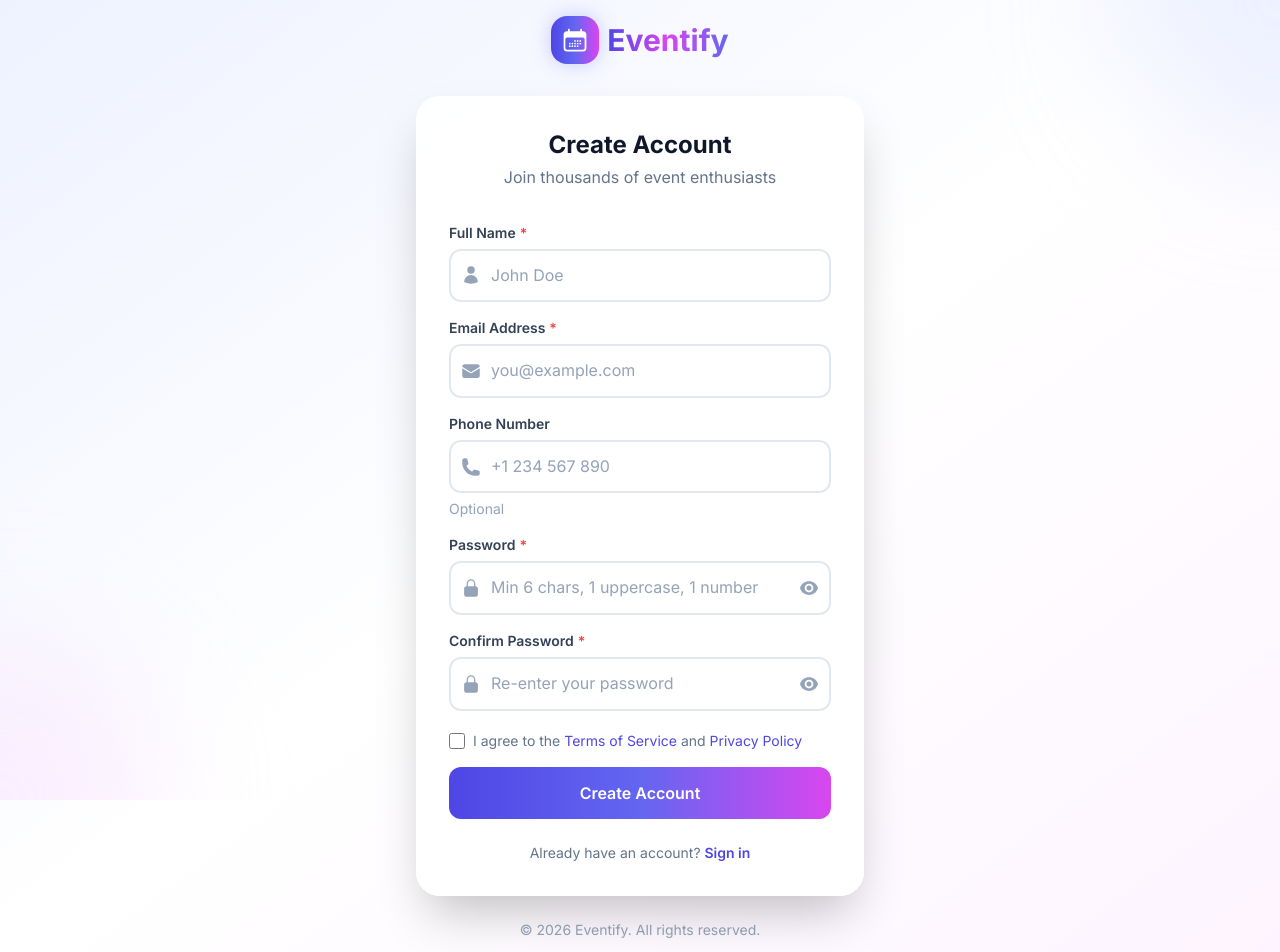
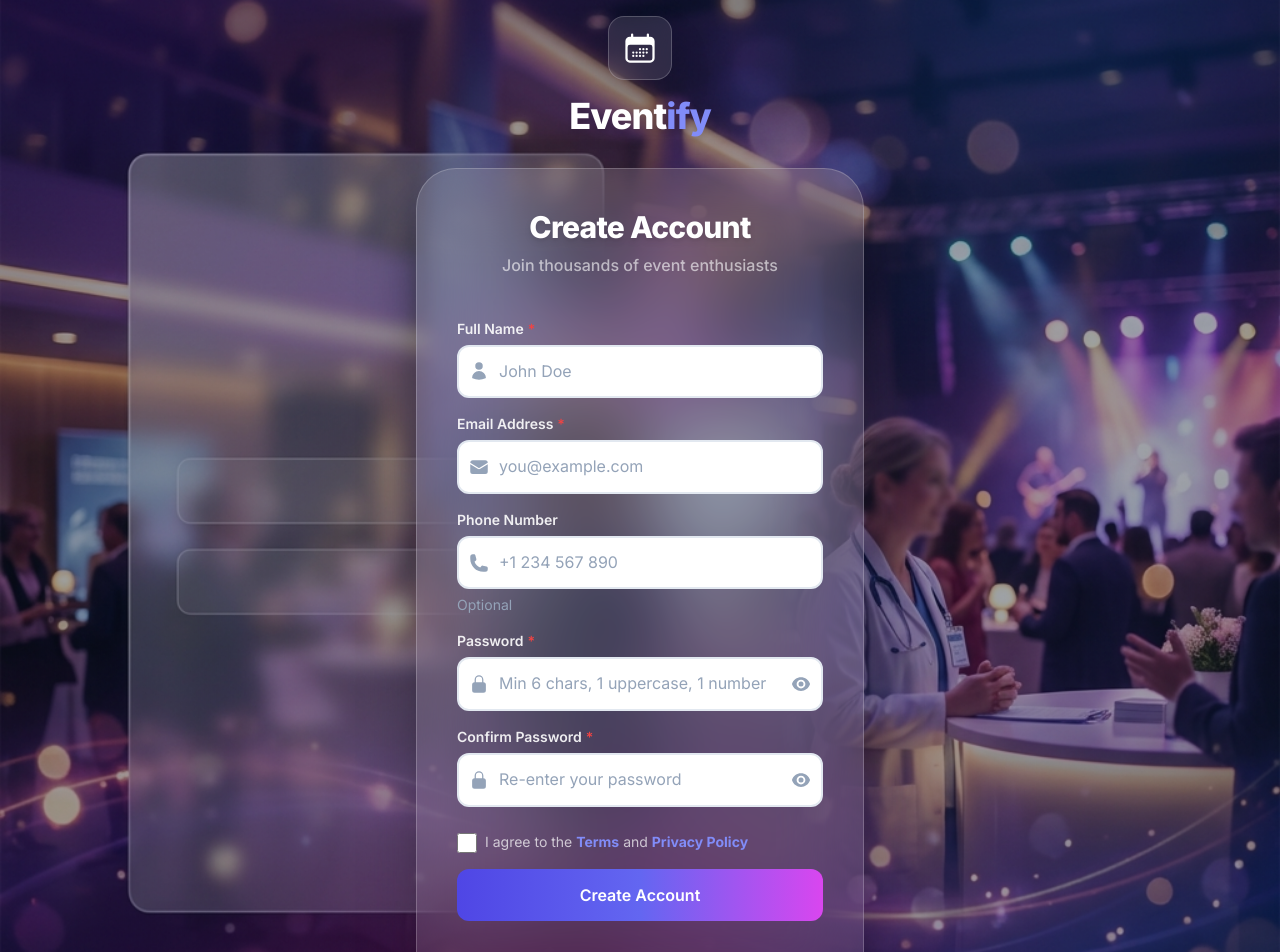
Before and after one commit to udithrpoojary04/Event-Management-Ticket-Booking, a React (Vite) app in the folder frontend/: page /register in a window 1280 px wide. Shown: the top 952 px of the page. Built offline with nearby package versions, Linux system fonts and the light colour scheme.

Commit message:
feat:login page style

```diff
--- a/frontend/src/components/ui/Input.jsx
+++ b/frontend/src/components/ui/Input.jsx
@@ -21,7 +21,7 @@ const Input = ({
             {label && (
                 <label
                     htmlFor={inputId}
-                    className="block text-sm font-semibold text-surface-700"
+                    className="block text-sm font-semibold text-white/90 mb-1"
                 >
                     {label}
                     {required && <span className="text-red-500 ml-1" aria-hidden="true">*</span>}
--- a/frontend/src/layouts/AuthLayout.jsx
+++ b/frontend/src/layouts/AuthLayout.jsx
@@ -1,32 +1,38 @@
 import { Outlet, Link } from 'react-router-dom';
 import { HiCalendarDays } from 'react-icons/hi2';
+import authBg from '../assets/auth-bg.png';
 
 const AuthLayout = () => {
     return (
-        <div className="min-h-screen gradient-bg-subtle flex items-center justify-center p-4">
+        <div
+            className="min-h-screen flex items-center justify-center p-4 relative overflow-hidden"
+            style={{
+                backgroundImage: `linear-gradient(rgba(15, 23, 42, 0.4), rgba(15, 23, 42, 0.4)), url(${authBg})`,
+                backgroundSize: 'cover',
+                backgroundPosition: 'center',
+            }}
+        >
+            <div className="relative w-full max-w-md z-10">
 
-            <div className="fixed inset-0 overflow-hidden pointer-events-none" aria-hidden="true">
-                <div className="absolute -top-40 -right-40 w-80 h-80 bg-primary-200/30 rounded-full blur-3xl" />
-                <div className="absolute -bottom-40 -left-40 w-80 h-80 bg-accent-200/30 rounded-full blur-3xl" />
-            </div>
-
-            <div className="relative w-full max-w-md">
-
-                <Link to="/" className="flex items-center justify-center gap-2 mb-8">
-                    <div className="w-12 h-12 rounded-2xl gradient-bg flex items-center justify-center shadow-glow">
-                        <HiCalendarDays className="w-7 h-7 text-white" />
+                <Link to="/" className="flex flex-col items-center justify-center gap-4 mb-8 group transition-transform duration-500 hover:scale-105">
+                    <div className="w-16 h-16 rounded-2xl bg-white/10 backdrop-blur-md border border-white/20 flex items-center justify-center shadow-2xl group-hover:shadow-primary-500/20 group-hover:border-white/40 transition-all">
+                        <HiCalendarDays className="w-9 h-9 text-white group-hover:text-primary-200 transition-colors" />
                     </div>
-                    <span className="text-3xl font-bold gradient-text">Eventify</span>
+                    <span className="text-4xl font-extrabold tracking-tight text-white drop-shadow-lg">
+                        Event<span className="text-primary-400">ify</span>
+                    </span>
                 </Link>
 
-                {/* Card */}
-                <div className="bg-white/90 backdrop-blur-xl rounded-3xl shadow-2xl border border-white/60 p-8 animate-fade-in-up">
-                    <Outlet />
+                {/* Card with enhanced Glassmorphism */}
+                <div className="bg-white/10 backdrop-blur-2xl rounded-[2.5rem] shadow-[0_32px_64px_-16px_rgba(0,0,0,0.5)] border border-white/20 p-10 animate-fade-in-up">
+                    <div className="text-white">
+                        <Outlet />
+                    </div>
                 </div>
 
                 {/* Bottom text */}
-                <p className="text-center text-sm text-surface-400 mt-6">
-                    © {new Date().getFullYear()} Eventify. All rights reserved.
+                <p className="text-center text-sm text-white/60 mt-8 drop-shadow-sm font-medium">
+                    © {new Date().getFullYear()} Eventify. High standards for your events.
                 </p>
             </div>
         </div>
--- a/frontend/src/pages/public/Login.jsx
+++ b/frontend/src/pages/public/Login.jsx
@@ -51,9 +51,11 @@ const Login = () => {
 
     return (
         <div>
-            <div className="text-center mb-8">
-                <h1 className="text-2xl font-bold text-surface-900">Welcome Back</h1>
-                <p className="text-surface-500 mt-1">Sign in to your account</p>
+            <div className="text-center mb-10">
+                <h1 className="text-3xl font-extrabold text-white tracking-tight drop-shadow-md">
+                    Welcome Back
+                </h1>
+                <p className="text-white/60 mt-2 font-medium">Sign in to your account</p>
             </div>
 
             {/* Demo credentials */}
@@ -92,11 +94,11 @@ const Login = () => {
                 />
 
                 <div className="flex items-center justify-between">
-                    <label className="flex items-center gap-2 cursor-pointer">
-                        <input type="checkbox" className="w-4 h-4 rounded border-surface-300 text-primary-600 focus:ring-primary-500" />
-                        <span className="text-sm text-surface-600">Remember me</span>
+                    <label className="flex items-center gap-2 cursor-pointer group">
+                        <input type="checkbox" className="w-4 h-4 rounded border-white/20 bg-white/10 text-primary-500 focus:ring-primary-500/50" />
+                        <span className="text-sm text-white/70 group-hover:text-white transition-colors">Remember me</span>
                     </label>
-                    <a href="#" className="text-sm font-medium text-primary-600 hover:text-primary-700">
+                    <a href="#" className="text-sm font-semibold text-primary-400 hover:text-primary-300 transition-colors">
                         Forgot password?
                     </a>
                 </div>
@@ -106,9 +108,9 @@ const Login = () => {
                 </Button>
             </form>
 
-            <p className="text-center text-sm text-surface-500 mt-6">
+            <p className="text-center text-sm text-white/60 mt-8">
                 Don't have an account?{' '}
-                <Link to="/register" className="font-semibold text-primary-600 hover:text-primary-700">
+                <Link to="/register" className="font-bold text-primary-400 hover:text-primary-300 transition-colors">
                     Create one free
                 </Link>
             </p>
--- a/frontend/src/pages/public/Register.jsx
+++ b/frontend/src/pages/public/Register.jsx
@@ -52,9 +52,11 @@ const Register = () => {
 
     return (
         <div>
-            <div className="text-center mb-8">
-                <h1 className="text-2xl font-bold text-surface-900">Create Account</h1>
-                <p className="text-surface-500 mt-1">Join thousands of event enthusiasts</p>
+            <div className="text-center mb-10">
+                <h1 className="text-3xl font-extrabold text-white tracking-tight drop-shadow-md">
+                    Create Account
+                </h1>
+                <p className="text-white/60 mt-2 font-medium">Join thousands of event enthusiasts</p>
             </div>
 
             <form onSubmit={handleSubmit} className="space-y-4" noValidate>
@@ -116,11 +118,11 @@ const Register = () => {
                     autoComplete="new-password"
                 />
 
-                <div className="flex items-start gap-2 pt-1">
-                    <input type="checkbox" id="terms" className="w-4 h-4 mt-0.5 rounded border-surface-300 text-primary-600 focus:ring-primary-500" required />
-                    <label htmlFor="terms" className="text-sm text-surface-500">
-                        I agree to the <a href="#" className="text-primary-600 hover:underline">Terms of Service</a> and{' '}
-                        <a href="#" className="text-primary-600 hover:underline">Privacy Policy</a>
+                <div className="flex items-start gap-2 pt-2">
+                    <input type="checkbox" id="terms" className="w-5 h-5 mt-0.5 rounded border-white/20 bg-white/10 text-primary-500 focus:ring-primary-500/50" required />
+                    <label htmlFor="terms" className="text-sm text-white/70 leading-relaxed">
+                        I agree to the <a href="#" className="font-bold text-primary-400 hover:text-primary-300">Terms</a> and{' '}
+                        <a href="#" className="font-bold text-primary-400 hover:text-primary-300">Privacy Policy</a>
                     </label>
                 </div>
 
@@ -129,9 +131,9 @@ const Register = () => {
                 </Button>
             </form>
 
-            <p className="text-center text-sm text-surface-500 mt-6">
+            <p className="text-center text-sm text-white/60 mt-8">
                 Already have an account?{' '}
-                <Link to="/login" className="font-semibold text-primary-600 hover:text-primary-700">
+                <Link to="/login" className="font-bold text-primary-400 hover:text-primary-300 transition-colors">
                     Sign in
                 </Link>
             </p>
```
Also changed, not shown: frontend/src/assets/auth-bg.png (added).
